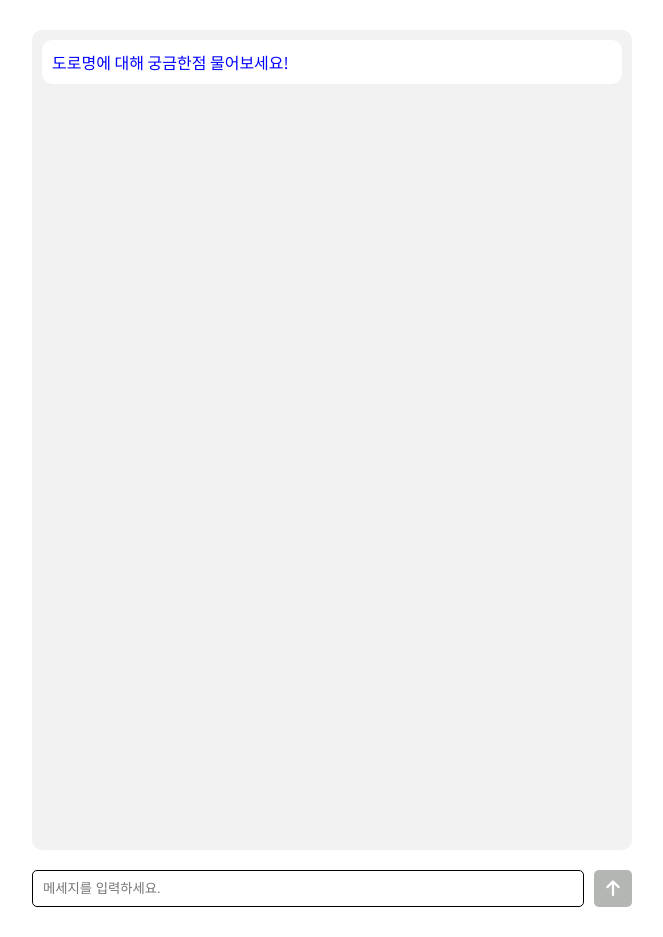
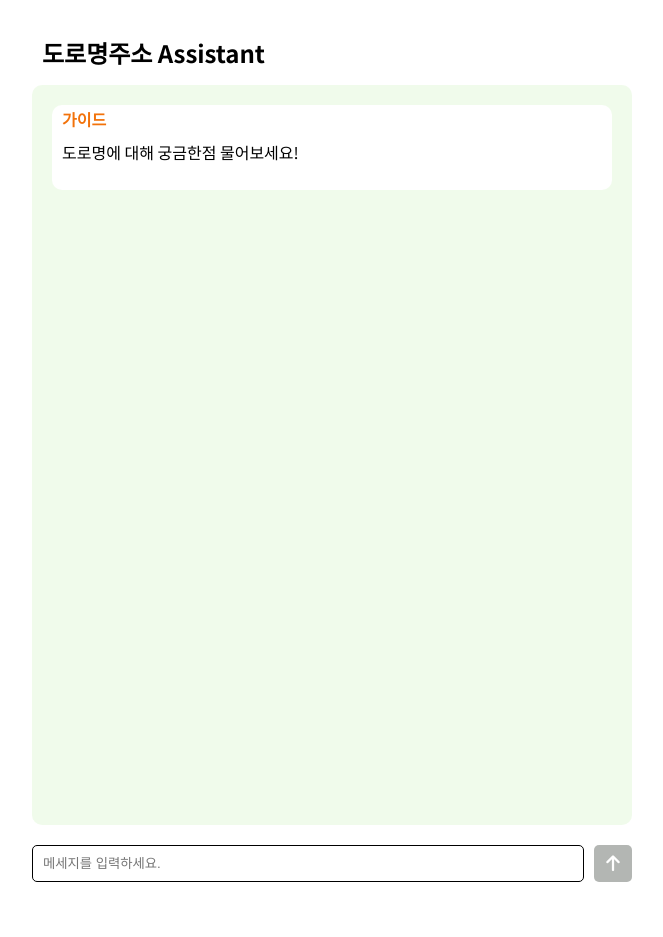
Before and after one commit to conf2rrum/chatdoge, a plain HTML site: page frontend/index.html in a window 1280 px wide. Shown: the whole page, without its empty margins (308-971 px from the left). After the commit the page ends 902 px from the top, so only its background shows below. Drawn offline with Linux system fonts and the light colour scheme.

Commit message:
Update UI

```diff
--- a/frontend/index.html
+++ b/frontend/index.html
@@ -15,34 +15,73 @@
             padding: 0;
             font-family: 'Noto Sans KR', sans-serif;
             font-size: 16px;
-            font-weight: 400;
+            font-weight: 400;   /* 폰트 굵기 */
         }
 
+        .header-title {
+            text-align: left;
+            font-size: 24px;
+            color: black;
+            margin-top: 15px;
+            margin-bottom: 15px;
+            margin-left: 10px;
+        }
+
+        /* 채팅 UI 전체 */
         .chat-container {
             max-width: 600px;
-            margin: 0 auto;
-            padding: 30px;
+            margin: 0 auto;     /* 좌우 균등하게 값을 주어 중앙에 두게 함 */
+            padding: 20px;
         }
 
+        /* 채팅 스크린 */
         .chat-box {
-            background-color: #f2f2f2;
-            padding: 10px;
+            background-color: #a6e68b2c;
+            padding: 20px;
             border-radius: 10px;
             margin-bottom: 20px;
             overflow-y: scroll;
-            height: 800px;
+            height: 700px;
         }
 
         .chat-message {
-            background-color: #fff;
-            padding: 10px;
-            border-radius: 10px;
-            margin-bottom: 10px;
+            position: relative;        /* 상대적 위치 설정 */
+            padding: 10px;             /* 패딩 설정 */
+            border-radius: 10px;       /* 테두리 둥글게 */
+            margin-bottom: 10px;       /* 아래 마진 */
         }
 
         .chat-message p {
-            margin: 0;
-            padding: 0;
+            margin-top: 25px;          /* 상단 마진을 통해 이름과 별도로 위치 */
+        }
+
+        .chat-message.assistant {
+            background-color: white;
+            text-align: left;
+            color: black;
+        }
+
+        .chat-message.user {
+            background-color: white;
+            text-align: left;
+            color: black;
+        }
+
+        /* 보내는 사람 텍스트 */
+        .sender-assistant {
+            position: absolute;
+            top: 2px;
+            left: 10px;
+            font-weight: bold;
+            color: rgb(242, 114, 10);
+        }
+
+        .sender-user {
+            position: absolute;
+            top: 2px;
+            left: 10px;
+            font-weight: bold;
+            color: black
         }
 
         .chat-input {
@@ -69,15 +108,11 @@
         }
 
         .chat-input button i {
-            font-size: 18px; /* 원하는 크기로 조절 */
+            font-size: 18px;
         }
 
         .chat-input button:hover {
             background-color: #747474;
-        }
-
-        .assistant {
-            color: blue;
         }
 
         #loader {
@@ -90,8 +125,10 @@
 
 <body>
     <div class="chat-container">
+        <h1 class="header-title">도로명주소 Assistant</h1>
         <div class="chat-box">
-            <div class="chat-message">
+            <div class="chat-message assistant">
+                <span class="sender-assistant">가이드</span>
                 <p class="assistant">도로명에 대해 궁금한점 물어보세요!</p>
             </div>
         </div>
@@ -116,17 +153,17 @@
 
         const sendMessage = async () => {
             const chatInput = document.querySelector('.chat-input input');
-            const chatMessage = document.createElement('div');
-            chatMessage.classList.add('chat-message');
-            chatMessage.innerHTML = `<p>${chatInput.value}</p>`;
-            chatBox.appendChild(chatMessage);
+            const userMessageDiv = document.createElement('div');
+            userMessageDiv.classList.add('chat-message', 'user');
+            userMessageDiv.innerHTML = `<span class="sender-user">사용자</span><p>${chatInput.value}</p>`;
+            // userMessageDiv.innerHTML = `<p>${chatInput.value}</p>`;
+            chatBox.appendChild(userMessageDiv);
 
             // 스크롤을 최하단으로 이동시킵니다.
             chatBox.scrollTop = chatBox.scrollHeight;
 
             // userMessage 메세지 추가
-            userMessage = chatInput.value;
-
+            const userMessage = chatInput.value;
             chatInput.value = '';
 
             // https://gq3oitz7lnikeu32lnqnhi3fqy0jrpnq.lambda-url.ap-northeast-2.on.aws/tellFortune
@@ -145,10 +182,12 @@
             const data = await response.json();
             document.getElementById('loader').style.display = "none";
 
-            const assistMessage = document.createElement('div');
-            assistMessage.classList.add('chat-message');
-            assistMessage.innerHTML = `<p class='assistant'>${data.assistant}</p>`;
-            chatBox.appendChild(assistMessage);
+            const assistMessageDiv = document.createElement('div');
+            assistMessageDiv.classList.add('chat-message', 'assistant');
+            assistMessageDiv.innerHTML = `<span class="sender-assistant">가이드</span><p>${data.assistant}</p>`;
+
+            // assistMessageDiv.innerHTML = `<p class='assistant'>${data.assistant}</p>`;
+            chatBox.appendChild(assistMessageDiv);
 
             // 스크롤을 최하단으로 이동시킵니다.
             chatBox.scrollTop = chatBox.scrollHeight;
```
